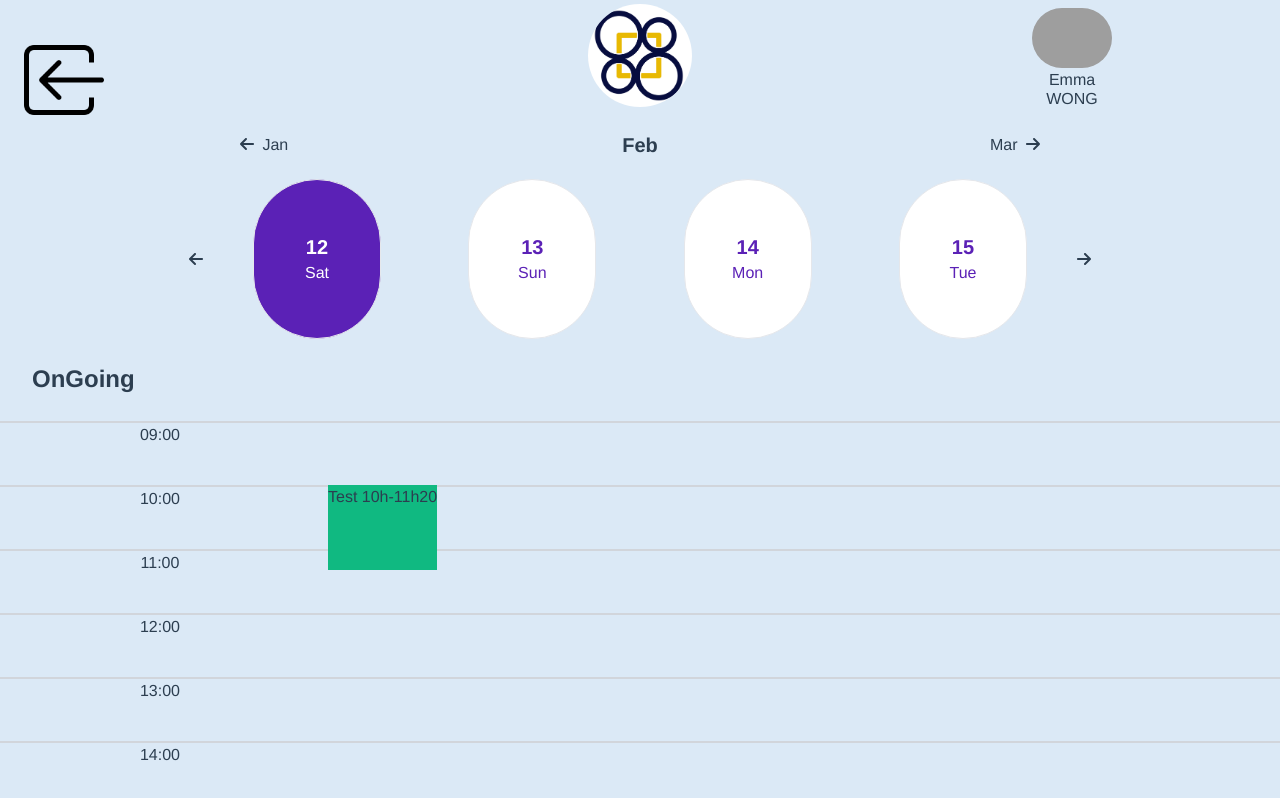
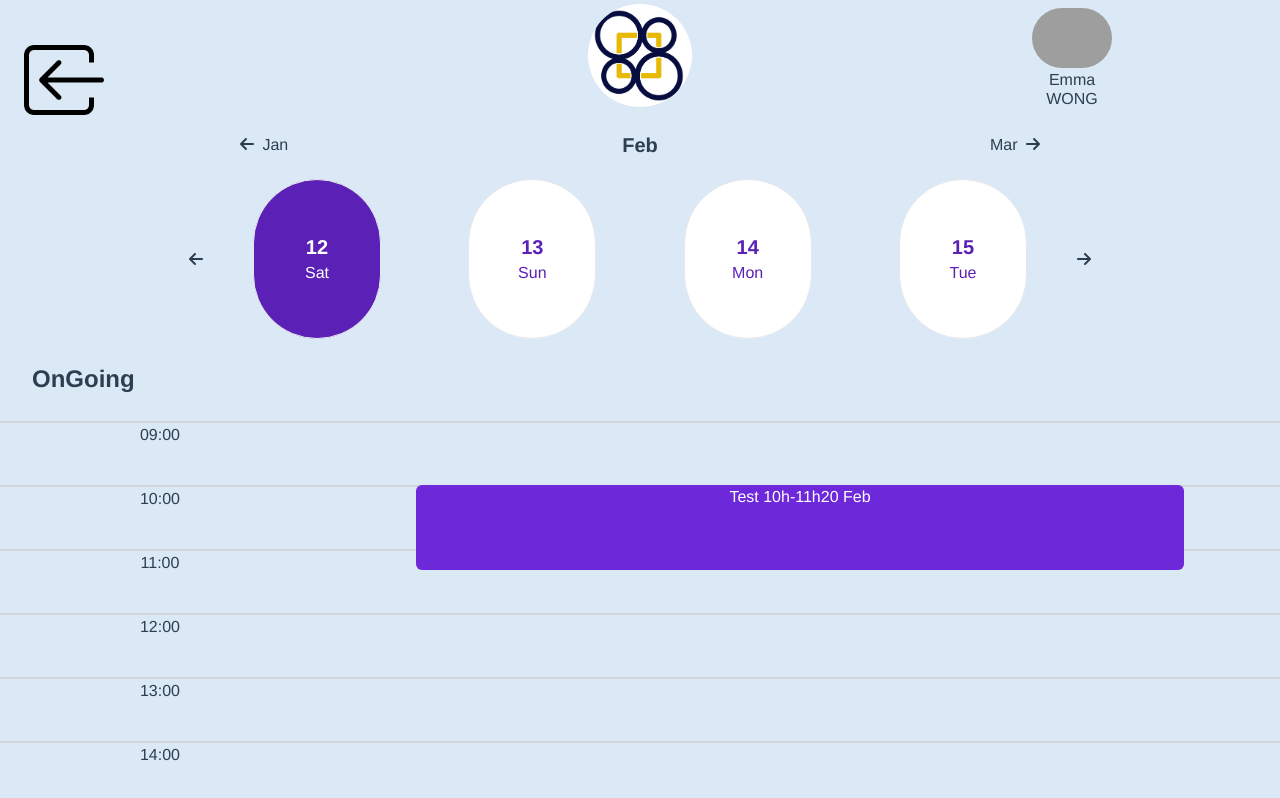
Before and after one commit to Renaud-CCI/vuejs_test-assignment, a Vue app: page / in a window 1280 px wide. Built offline with nearby package versions, Linux system fonts and the light colour scheme; grey boxes are pictures that could not be loaded.

Commit message:
update SelectedDay in CalendarGrid

```diff
--- a/src/App.vue
+++ b/src/App.vue
@@ -1,8 +1,8 @@
 <template>
   <AppHeader />
-  <AppMonthChoice :current-date="currentDate" @month-selected="handleMonthSelected" />
-  <MonthDate :selectedMonth="selectedMonth || currentDate" />
-  <AppCalendar />
+  <AppMonthChoice :current-date="currentDate" @month-selected="handleMonthSelected" :local-selected-day="localSelectedDay" />
+  <MonthDate :selectedMonth="selectedMonth || currentDate" :local-selected-day="localSelectedDay" @local-selected-day-changed="updateLocalSelectedDay" />
+  <AppCalendar :local-selected-day="localSelectedDay || currentDate" />
   <div class="endingDiv"></div>
 </template>
 
@@ -25,11 +25,15 @@ export default {
     return {
       selectedMonth: null,
       currentDate: moment("2022-02-12"),
+      localSelectedDay:null,
     };
   },
   methods: {
     handleMonthSelected(month) {
       this.selectedMonth = month;
+    },
+    updateLocalSelectedDay(day) {
+      this.localSelectedDay = day;
     },
   },
 }
--- a/src/components/AppCalendar.vue
+++ b/src/components/AppCalendar.vue
@@ -6,7 +6,7 @@
         <CalendarHours />
       </div>
       <div class="col-span-3">
-        <CalendarGrid />
+        <CalendarGrid :selected-day="localSelectedDay"/>
       </div>
     </div>
     </section>
@@ -17,10 +17,17 @@
 <script>
 import CalendarGrid from './CalendarGrid.vue'
 import CalendarHours from './CalendarHours.vue'
+import moment from 'moment'
 
 
 export default {
   name: 'AppCalendar',
+  props: {
+    localSelectedDay: {
+      type: moment, // Assurez-vous d'importer moment dans le composant
+      default: null,
+    },
+  },
   components: {
     CalendarGrid,
     CalendarHours
--- a/src/components/AppMonthChoice.vue
+++ b/src/components/AppMonthChoice.vue
@@ -39,10 +39,14 @@ export default {
       type: Object,
       required: true,
     },
+    localSelectedDay: {
+      type: moment, // Assurez-vous d'importer moment dans le composant
+      default: null,
+    },
   },
   data() {
     return {
-      selectedMonth: this.currentDate,
+      selectedMonth: this.localSelectedDay? this.localSelectedDay : this.currentDate,
       arrowLeftIcon: faArrowLeft,
       arrowRightIcon: faArrowRight,
     };
--- a/src/components/CalendarGrid.vue
+++ b/src/components/CalendarGrid.vue
@@ -2,20 +2,29 @@
   <div class="grid grid-rows-96 gap-0 relative" style="grid-template-rows: repeat(96, 16px);">
     <div v-for="hour in 96" :key="hour" :class="((hour-1)%4==0 || hour==0) ? 'border-t-2 border-gray-300 row-span-1' : 'row-span-1'">
     </div>
-    <div :style="`top: ${ startTimeInFloat * 64 }px; height: ${(endTimeInFloat - startTimeInFloat) * 64}px`" class="absolute left-2 bg-green-500">Test 10h-11h20</div>
+    <div :style="`top: ${ startTimeInFloat * 64 }px; height: ${(endTimeInFloat - startTimeInFloat) * 64}px`" class="absolute left-1/2 bg-purple-700 text-white w-4/5 rounded-md transform -translate-x-1/2">
+    Test 10h-11h20 {{selectedDay.format('MMM')}}
+    </div>
   </div>
 </template>
 
 <script>
 import db from '@/json/db.json';
+import moment from 'moment';
 
 export default {
   name: 'CalendarGrid',
+  props: {
+    selectedDay: {
+      type: moment, // Assurez-vous d'importer moment dans le composant
+      default: null,
+    },
+  },
   data() {
     return {
       dbData: [],
       startTimeInFloat:null,
-      endTimeInFloat:null
+      endTimeInFloat:null,
     };
   },
   created() {
--- a/src/components/MonthDate.vue
+++ b/src/components/MonthDate.vue
@@ -72,7 +72,8 @@ console.log('currentDate : ', this.currentDate, 'selectedMonth : ', this.selecte
       this.localSelectedMonth = this.localSelectedMonth ? this.localSelectedMonth.clone().add(1, 'day') : this.selectedMonth.clone().add(1, 'day');
     },
     changeLocalSelectedDay(day) {
-      this.localSelectedDay = day
+      this.localSelectedDay = day;
+        this.$emit('local-selected-day-changed', day);
     }
   },
 
```
